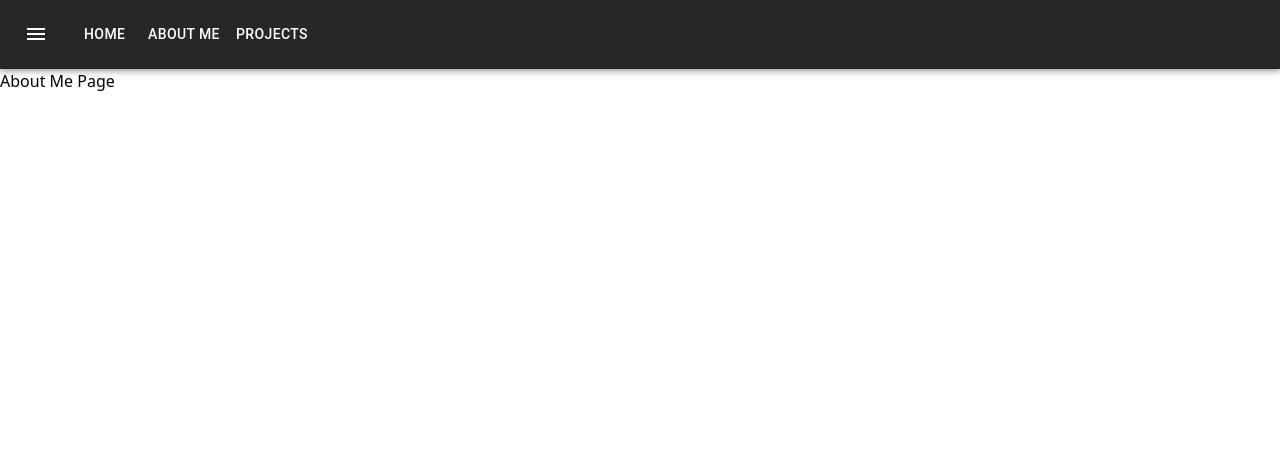
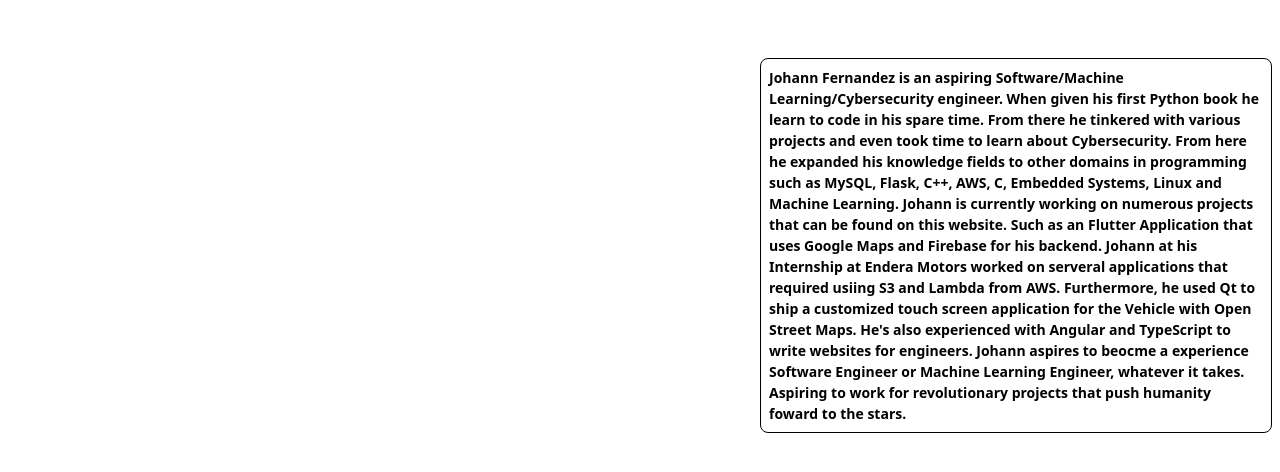
Before and after one commit to Conspiciens/portfolio, a Next.js app: page /about in a window 1280 px wide. Shown: the top 472 px of the page. Built offline with nearby package versions, Linux system fonts and the light colour scheme.

Commit message:
Navbar now is covered by the image and text changes color based on the link

```diff
--- a/src/app/about/page.tsx
+++ b/src/app/about/page.tsx
@@ -1,8 +1,39 @@
-import navbar from '../navbar';
+import { Box, Grid } from '@mui/material';
 
 const About = () => {
     return(
-        <p>About Me Page</p>
+    <>
+      <div style={{ position: 'relative', marginTop: '50px'}}>
+        <Grid
+          container direction="row"
+          justifyContent="flex-end"
+          alignItems="center">
+          <Box component="span" sx={{
+            width: '40%',
+            display: 'block',
+            p: 1,
+            m: 1,
+            border: '1px solid',
+            borderRadius: 2,
+            fontSize: '0.875rem',
+            fontWeight: '700',
+          }}>
+              Johann Fernandez is an aspiring Software/Machine Learning/Cybersecurity engineer. When given his first
+              Python book he learn to code in his spare time. From there he tinkered with various projects and even
+              took time to learn about Cybersecurity. From here he expanded his knowledge fields to other domains in programming
+              such as MySQL, Flask, C++, AWS, C, Embedded Systems, Linux and Machine Learning. Johann is currently working on numerous projects
+              that can be found on this website. Such as an Flutter Application that uses Google Maps and Firebase for his backend.
+              Johann at his Internship at Endera Motors worked on serveral applications that required usiing S3 and Lambda from AWS.
+              Furthermore, he used Qt to ship a customized touch screen application for the Vehicle with Open Street Maps. He's also
+              experienced with Angular and TypeScript to write websites for engineers. Johann aspires to beocme a experience Software Engineer
+              or Machine Learning Engineer, whatever it takes. Aspiring to work for revolutionary projects that push humanity foward to
+              the stars.
+
+
+          </Box>
+        </Grid>
+      </div>
+    </>
     );
 }
 
--- a/src/app/navbar.tsx
+++ b/src/app/navbar.tsx
@@ -22,6 +22,7 @@
 
 export default function Navbar() {
     const [anchorElNav, setAnchorElNav] = React.useState<null | HTMLElement>(null);
+    const [btnColor, setBtnColor] = React.useState("white");
 
     const pages = ['About Me', 'Projects'];
 
@@ -29,21 +30,14 @@
         setAnchorElNav(event.currentTarget);
     };
 
+
     const handleCloseNavMenu = () => {
         setAnchorElNav(null);
     };
 
-    /* Dark Theme color */
-    const darkTheme = createTheme({
-        palette: {
-          mode: 'dark',
-        },
-    });
-
 
     return (
-        <ThemeProvider theme={darkTheme}>
-        <Appbar position="static" color="primary">
+        <Appbar position="absolute" elevation={0} sx={{ background: 'transparent', boxShadow: 'none'}}>
             <Toolbar>
                 <IconButton
                     size="large"
@@ -85,32 +79,45 @@
                 </Menu>
                 </Box>
                 <Box sx={{ flexGrow: 1, display: { xs: 'none', md: 'flex' } }}>
+                    <Link href='/' passHref>
                         <Button
-                        href='/'
-                        onClick={handleCloseNavMenu}
-                        sx={{ my: 2, color: 'white', display: 'block' }}
+                            onClick={() => {
+                                if (btnColor === "black"){
+                                    setBtnColor("white")
+                                }
+                            }}
+                            sx={{ my: 2, color: btnColor, display: 'block' }}
                             >
                             Home
                         </Button>
+                    </Link>
+                    <Link href='/about' passHref>
                         <Button
-                        href='/about'
                             key={'About us'}
-                        onClick={handleCloseNavMenu}
-                        sx={{ my: 2, color: 'white', display: 'block' }}
+                            onClick={() => {
+                                if (btnColor === "white") {
+                                    setBtnColor("black")
+                                }
+                            }}
+                            sx={{ my: 2, color: btnColor, display: 'block' }}
                         >
                         About Me
                         </Button>
+                    </Link>
+                    <Link href='/projects' passHref>
                         <Button
-                        href='/projects'
                             onClick={() => {
+                                if (btnColor === "white") {
+                                    setBtnColor("black")
+                                }
                                 console.info("hello")}}
-                        sx={{ my: 2, color: 'white', display: 'block'}}
+                            sx={{ my: 2, color: btnColor, display: 'block'}}
                         >
                             Projects
                         </Button>
+                    </Link>
                 </Box>
             </Toolbar>
         </Appbar>
-    </ThemeProvider>
     )
 }
--- a/src/app/page.tsx
+++ b/src/app/page.tsx
@@ -19,7 +19,7 @@
         component="img"
         image="/sunset_starship.jpg"
         sx = {{height: "100%", backgroundSize: 'cover'}}/>
-      <div style={{position: "absolute", color: "white", top: 10, left: "50%",
+      <div style={{position: "absolute", color: "white", top: 50, left: "50%",
       transform: "translateX(-50%)", fontFamily: "monospace", fontSize: "15px"}}>
           Aspiring Software/Machine Learning/Cybersecurity Engineer
       </div>
--- /dev/null
+++ b/src/app/projects/page.tsx
@@ -0,0 +1,7 @@
+
+
+export default function Projects() {
+    return (
+        <p>Projects Page</p>
+    )
+}
```
Also changed, not shown: public/github-mark-white.png (added). Lines whose indentation alone changed are shown as unchanged.
